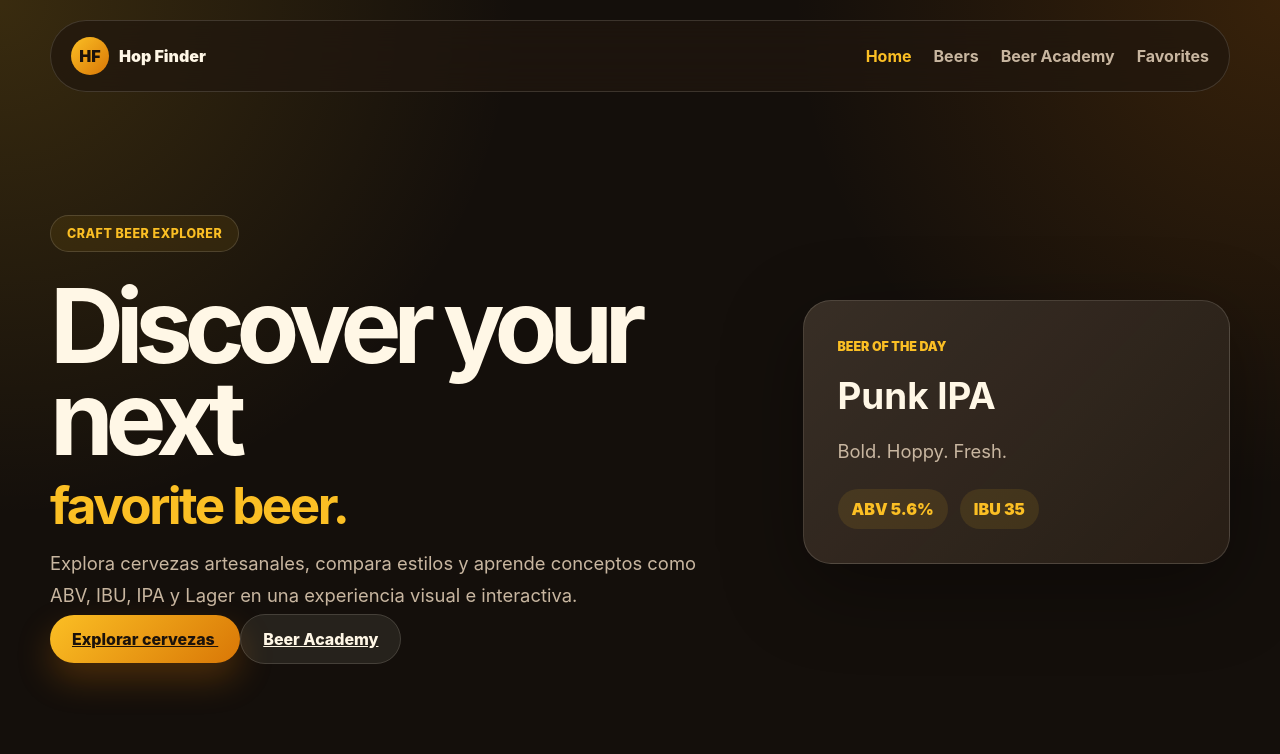
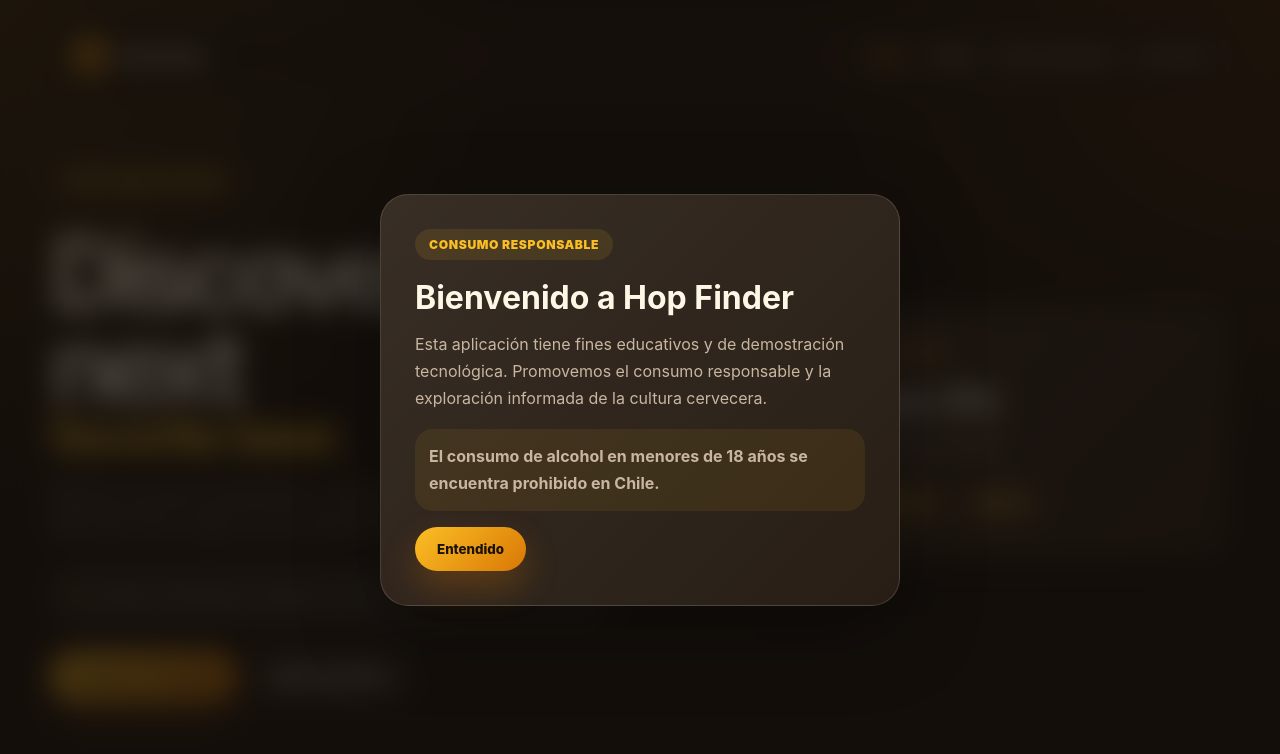
Before and after one commit to Paula-front/hop-finder, a Vue app: page / in a window 1280 px wide. Shown: the top 754 px of the page. Built offline with nearby package versions, Linux system fonts and the light colour scheme.

Commit message:
feat: add reusable search bar component

```diff
--- a/src/App.vue
+++ b/src/App.vue
@@ -1,6 +1,7 @@
 <template>
   <div class="app">
     <Navbar />
+    <ResponsibleModal />
 
     <main>
       <RouterView />
@@ -10,4 +11,5 @@
 
 <script setup>
 import Navbar from './components/layout/Navbar.vue'
+import ResponsibleModal from './components/ui/ResponsibleModal.vue'
 </script>
--- a/src/assets/styles/main.css
+++ b/src/assets/styles/main.css
@@ -23,16 +23,21 @@
 
 body {
   margin: 0;
+  min-height: 100vh;
   font-family: var(--font-main);
   color: var(--color-cream);
   background:
     radial-gradient(circle at top left, rgba(251, 191, 36, 0.16), transparent 34%),
     radial-gradient(circle at top right, rgba(217, 119, 6, 0.18), transparent 32%),
     var(--color-bg);
-  min-height: 100vh;
 }
 
-button {
+a {
+  color: inherit;
+}
+
+button,
+input {
   font-family: inherit;
 }
 
@@ -40,86 +45,17 @@
   min-height: 100vh;
 }
 
-.main-content {
-  min-height: 100vh;
-  display: grid;
-  place-items: center;
-  padding: 32px;
-}
-
-.brand-preview {
-  width: min(980px, 100%);
-  padding: 72px;
-  border: 1px solid var(--color-border);
-  border-radius: var(--radius-lg);
-  background:
-    linear-gradient(135deg, rgba(255, 247, 230, 0.08), rgba(255, 247, 230, 0.02)),
-    var(--color-surface);
-  box-shadow: var(--shadow-soft);
-  position: relative;
-  overflow: hidden;
-}
-
-.brand-preview::after {
-  content: "";
-  position: absolute;
-  width: 280px;
-  height: 280px;
-  right: -90px;
-  top: -80px;
-  border-radius: 50%;
-  background: rgba(251, 191, 36, 0.16);
-  filter: blur(4px);
-}
-
-.brand-badge {
+/* Buttons */
+.btn {
   display: inline-flex;
-  padding: 10px 16px;
-  border: 1px solid var(--color-border);
-  border-radius: 999px;
-  color: var(--color-gold);
-  background: rgba(251, 191, 36, 0.08);
-  font-weight: 700;
-  letter-spacing: 0.04em;
-  text-transform: uppercase;
-  font-size: 0.78rem;
-}
-
-h1 {
-  margin: 28px 0 18px;
-  font-size: clamp(3rem, 8vw, 6.5rem);
-  line-height: 0.92;
-  letter-spacing: -0.07em;
-}
-
-h1 span {
-  display: block;
-  margin-top: 18px;
-  color: var(--color-gold);
-  font-size: clamp(1.3rem, 3vw, 2.1rem);
-  letter-spacing: -0.03em;
-}
-
-p {
-  max-width: 650px;
-  color: var(--color-muted);
-  font-size: 1.15rem;
-  line-height: 1.7;
-}
-
-.brand-actions {
-  display: flex;
-  gap: 14px;
-  flex-wrap: wrap;
-  margin-top: 34px;
-}
-
-.btn {
+  align-items: center;
+  justify-content: center;
   border: 0;
   border-radius: 999px;
   padding: 14px 22px;
   cursor: pointer;
   font-weight: 800;
+  text-decoration: none;
   transition: transform var(--transition), box-shadow var(--transition), background var(--transition);
 }
 
@@ -139,15 +75,7 @@
   border: 1px solid var(--color-border);
 }
 
-@media (max-width: 720px) {
-  .main-content {
-    padding: 18px;
-  }
-
-  .brand-preview {
-    padding: 42px 26px;
-  }
-}
+/* Navbar */
 .navbar {
   width: min(1180px, calc(100% - 32px));
   margin: 20px auto 0;
@@ -195,6 +123,7 @@
   color: var(--color-gold);
 }
 
+/* Hero */
 .hero {
   width: min(1180px, calc(100% - 32px));
   min-height: calc(100vh - 120px);
@@ -202,7 +131,7 @@
   display: grid;
   grid-template-columns: 1.25fr 0.75fr;
   align-items: center;
-  gap: 40px;
+  gap: 48px;
 }
 
 .hero__badge {
@@ -234,6 +163,17 @@
 
 .hero__content p {
   max-width: 680px;
+  margin: 0;
+  color: var(--color-muted);
+  font-size: 1.15rem;
+  line-height: 1.7;
+}
+
+.hero__actions {
+  display: flex;
+  gap: 14px;
+  flex-wrap: wrap;
+  margin-top: 0;
 }
 
 .hero__card {
@@ -258,6 +198,13 @@
   font-size: 2.3rem;
 }
 
+.hero__card p {
+  margin: 0;
+  color: var(--color-muted);
+  font-size: 1.1rem;
+  line-height: 1.6;
+}
+
 .hero__stats {
   display: flex;
   gap: 12px;
@@ -272,6 +219,115 @@
   font-weight: 900;
 }
 
+/* Search Bar */
+.search-bar {
+  width: min(560px, 100%);
+  margin-top: 24px;
+  margin-bottom: 26px;
+  display: flex;
+  align-items: center;
+  gap: 14px;
+  padding: 16px 18px;
+  border: 1px solid var(--color-border);
+  border-radius: 999px;
+  background: rgba(255, 247, 230, 0.08);
+  transition: border-color var(--transition), box-shadow var(--transition), background var(--transition);
+}
+
+.search-bar:focus-within {
+  border-color: rgba(251, 191, 36, 0.65);
+  background: rgba(255, 247, 230, 0.12);
+  box-shadow: 0 0 0 4px rgba(251, 191, 36, 0.12);
+}
+
+.search-bar__icon {
+  color: var(--color-gold);
+  font-size: 1.4rem;
+  font-weight: 900;
+}
+
+.search-bar__input {
+  width: 100%;
+  border: 0;
+  outline: 0;
+  color: var(--color-cream);
+  background: transparent;
+  font-size: 1rem;
+}
+
+.search-bar__input::placeholder {
+  color: rgba(200, 182, 160, 0.75);
+}
+
+/* Modal */
+.modal-overlay {
+  position: fixed;
+  inset: 0;
+  z-index: 50;
+  display: grid;
+  place-items: center;
+  padding: 24px;
+  background: rgba(20, 15, 11, 0.76);
+  backdrop-filter: blur(14px);
+}
+
+.responsible-modal {
+  width: min(520px, 100%);
+  padding: 34px;
+  border: 1px solid var(--color-border);
+  border-radius: var(--radius-lg);
+  background:
+    linear-gradient(135deg, rgba(255, 247, 230, 0.1), rgba(255, 247, 230, 0.03)),
+    var(--color-surface);
+  box-shadow: var(--shadow-soft);
+}
+
+.responsible-modal__badge {
+  display: inline-flex;
+  margin-bottom: 18px;
+  padding: 8px 14px;
+  border-radius: 999px;
+  color: var(--color-gold);
+  background: rgba(251, 191, 36, 0.1);
+  font-size: 0.76rem;
+  font-weight: 900;
+  text-transform: uppercase;
+  letter-spacing: 0.05em;
+}
+
+.responsible-modal h2 {
+  margin: 0 0 14px;
+  font-size: 2rem;
+}
+
+.responsible-modal p {
+  margin: 0 0 16px;
+  max-width: none;
+  color: var(--color-muted);
+  font-size: 1rem;
+  line-height: 1.7;
+}
+
+.responsible-modal__warning {
+  padding: 14px;
+  border-radius: var(--radius-md);
+  background: rgba(251, 191, 36, 0.08);
+  color: var(--color-cream);
+  font-weight: 700;
+}
+
+/* Placeholder Pages */
+.page-placeholder {
+  width: min(1180px, calc(100% - 32px));
+  margin: 80px auto;
+}
+
+.page-placeholder h1 {
+  margin: 0;
+  font-size: clamp(3rem, 8vw, 6rem);
+}
+
+/* Responsive */
 @media (max-width: 860px) {
   .navbar,
   .hero {
@@ -293,4 +349,8 @@
     grid-template-columns: 1fr;
     padding: 54px 0;
   }
+
+  .hero h1 {
+    font-size: clamp(3.2rem, 15vw, 5.4rem);
+  }
 }
--- a/src/components/home/HeroSection.vue
+++ b/src/components/home/HeroSection.vue
@@ -12,6 +12,11 @@
         Explora cervezas artesanales, compara estilos y aprende conceptos como
         ABV, IBU, IPA y Lager en una experiencia visual e interactiva.
       </p>
+
+      <SearchBar
+        v-model="search"
+        placeholder="Buscar cervezas por nombre o estilo..."
+      />
 
       <div class="hero__actions">
         <RouterLink to="/beers" class="btn btn-primary">
@@ -36,3 +41,10 @@
     </div>
   </section>
 </template>
+
+<script setup>
+import { ref } from 'vue'
+import SearchBar from '../ui/SearchBar.vue'
+
+const search = ref('')
+</script>
--- /dev/null
+++ b/src/components/ui/ResponsibleModal.vue
@@ -0,0 +1,42 @@
+<template>
+  <div v-if="isVisible" class="modal-overlay">
+    <article class="responsible-modal">
+      <span class="responsible-modal__badge">Consumo responsable</span>
+
+      <h2>Bienvenido a Hop Finder</h2>
+
+      <p>
+        Esta aplicación tiene fines educativos y de demostración tecnológica.
+        Promovemos el consumo responsable y la exploración informada de la
+        cultura cervecera.
+      </p>
+
+      <p class="responsible-modal__warning">
+        El consumo de alcohol en menores de 18 años se encuentra prohibido en Chile.
+      </p>
+
+      <button class="btn btn-primary" type="button" @click="closeModal">
+        Entendido
+      </button>
+    </article>
+  </div>
+</template>
+
+<script setup>
+import { ref, onMounted } from 'vue'
+
+const isVisible = ref(false)
+
+onMounted(() => {
+  const acceptedNotice = localStorage.getItem('hopFinderResponsibleNotice')
+
+  if (!acceptedNotice) {
+    isVisible.value = true
+  }
+})
+
+const closeModal = () => {
+  localStorage.setItem('hopFinderResponsibleNotice', 'accepted')
+  isVisible.value = false
+}
+</script>
--- /dev/null
+++ b/src/components/ui/SearchBar.vue
@@ -0,0 +1,28 @@
+<template>
+  <label class="search-bar">
+    <span class="search-bar__icon">⌕</span>
+
+    <input
+      :value="modelValue"
+      class="search-bar__input"
+      type="search"
+      :placeholder="placeholder"
+      @input="$emit('update:modelValue', $event.target.value)"
+    />
+  </label>
+</template>
+
+<script setup>
+defineProps({
+  modelValue: {
+    type: String,
+    default: ''
+  },
+  placeholder: {
+    type: String,
+    default: 'Search beers...'
+  }
+})
+
+defineEmits(['update:modelValue'])
+</script>
```
